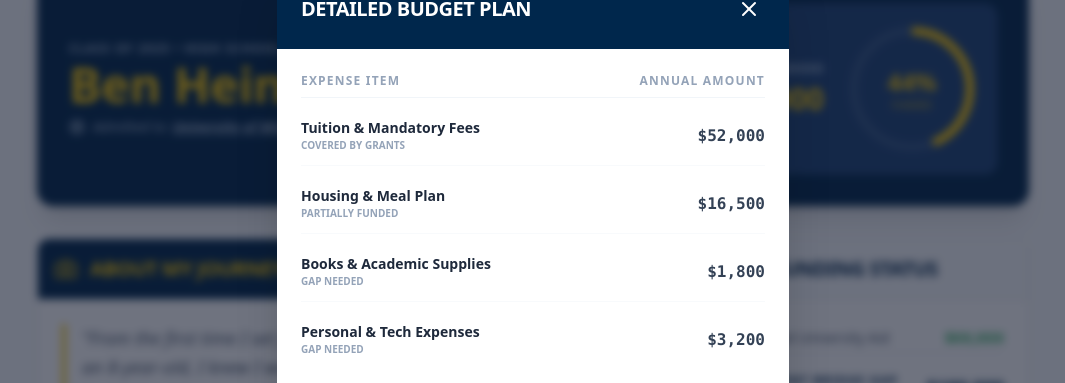
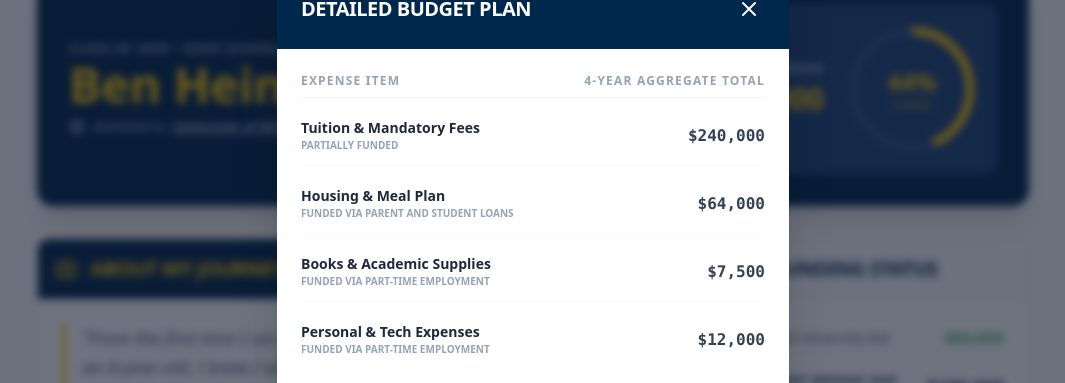
Before and after one commit to socalpete007/go-blue, a React (Vite) app: page / in a window 1280 px wide. Both pictures are taken after a click on the button "Detailed Budget Plan". Shown: the part 125-508 px from the top of the page, without its empty margins (107-1172 px from the left). Built offline with nearby package versions, Linux system fonts and the light colour scheme.

Commit message:
Update App.jsx

```diff
--- a/src/App.jsx
+++ b/src/App.jsx
@@ -111,14 +111,14 @@ const App = () => {
               <div className="space-y-2">
                 <div className="flex justify-between text-xs font-bold text-slate-400 uppercase tracking-widest">
                   <span>Expense Item</span>
-                  <span>Annual Amount</span>
+                  <span>4-Year Aggregate Total</span>
                 </div>
                 <div className="h-px bg-slate-100"></div>
                 {[
-                  { item: "Tuition & Mandatory Fees", amount: "$52,000", status: "Covered by Grants" },
-                  { item: "Housing & Meal Plan", amount: "$16,500", status: "Partially Funded" },
-                  { item: "Books & Academic Supplies", amount: "$1,800", status: "Gap Needed" },
-                  { item: "Personal & Tech Expenses", amount: "$3,200", status: "Gap Needed" }
+                  { item: "Tuition & Mandatory Fees", amount: "$240,000", status: "Partially Funded" },
+                  { item: "Housing & Meal Plan", amount: "$64,000", status: "Funded via Parent and Student Loans" },
+                  { item: "Books & Academic Supplies", amount: "$7,500", status: "Funded via Part-Time Employment" },
+                  { item: "Personal & Tech Expenses", amount: "$12,000", status: "Funded via Part-Time Employment" }
                 ].map((row, i) => (
                   <div key={i} className="flex justify-between items-center py-3 border-b border-slate-50 last:border-0">
                     <div>
```
